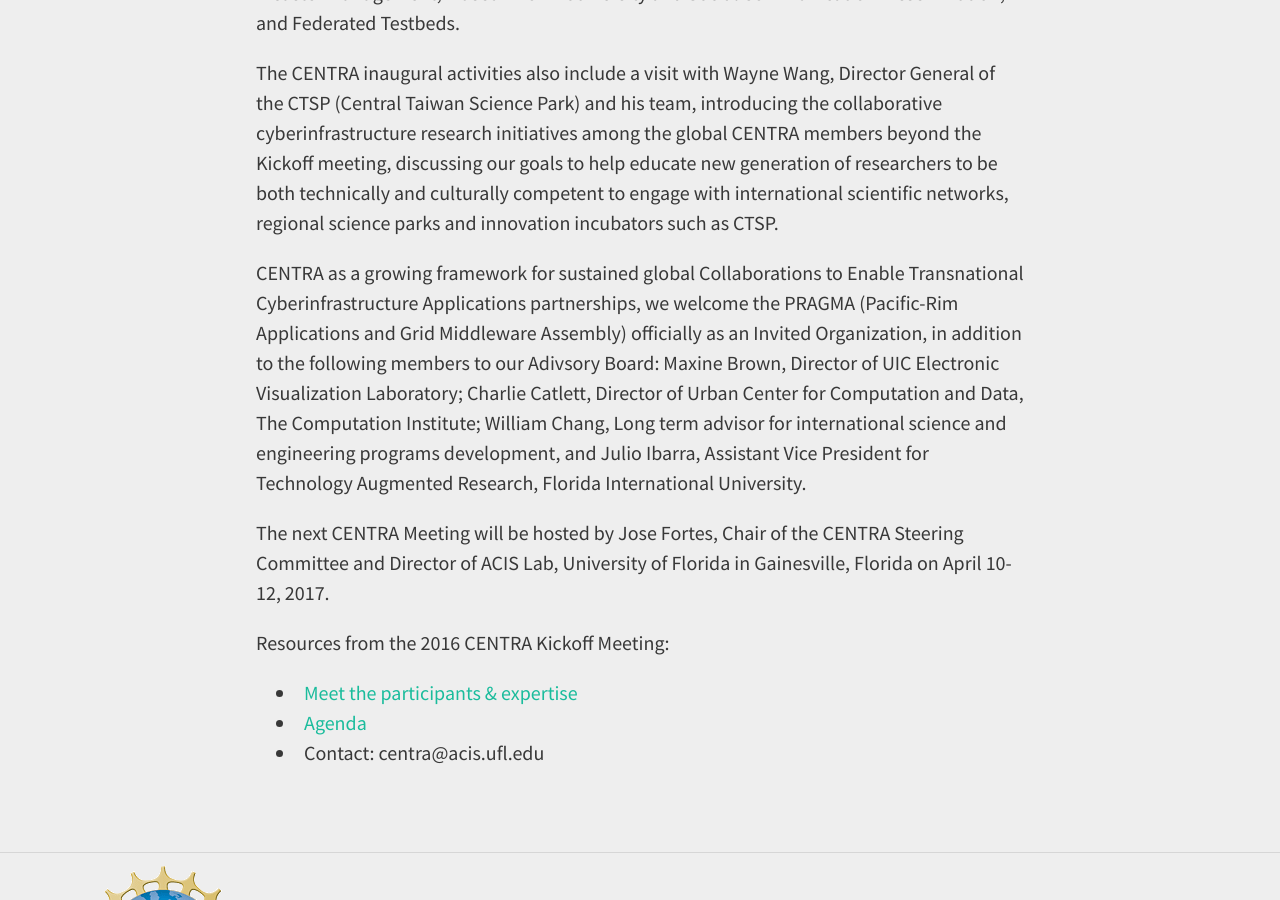
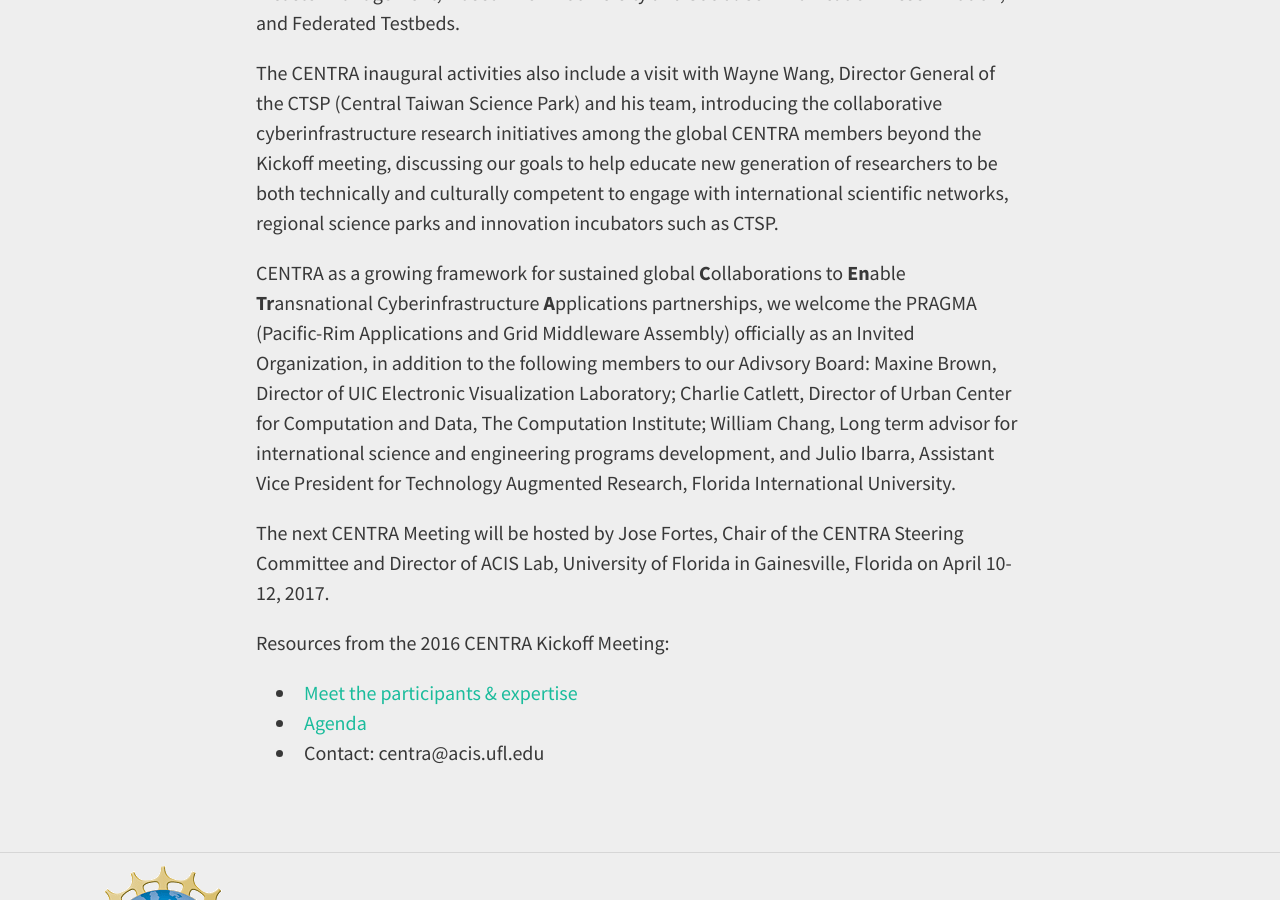
Before and after one commit to hmchou56/centra8, a Jekyll site: the page built from _news/2016-06-08-centrakickoff.md, in a window 1280 px wide and 900 px high, scrolled down 833 px. Built offline with Jekyll 4.4.1, drawn with Linux system fonts in a browser that asks for light colours; nearby versions of some CDN libraries.

Commit message:
Update 2016-06-08-centrakickoff.md
emphais for CENTRA definition

```diff
--- a/_news/2016-06-08-centrakickoff.md
+++ b/_news/2016-06-08-centrakickoff.md
@@ -11,7 +11,7 @@
 
 The CENTRA inaugural activities also include a visit with Wayne Wang, Director General of the CTSP (Central Taiwan Science Park) and his team, introducing the collaborative cyberinfrastructure research initiatives among the global CENTRA members beyond the Kickoff meeting, discussing our goals to help educate new generation of researchers to be both technically and culturally competent to engage with international scientific networks, regional science parks and innovation incubators such as CTSP.
 
-CENTRA as a growing framework for sustained global Collaborations to Enable Transnational Cyberinfrastructure Applications partnerships, we welcome the PRAGMA (Pacific-Rim Applications and Grid Middleware Assembly) officially as an Invited Organization, in addition to the following members to our Adivsory Board: Maxine Brown, Director of UIC Electronic Visualization Laboratory; Charlie Catlett, Director of Urban Center for Computation and Data, The Computation Institute; William Chang, Long term advisor for international science and engineering programs development, and Julio Ibarra, Assistant Vice President for Technology Augmented Research, Florida International University.
+CENTRA as a growing framework for sustained global **C**ollaborations to **En**able **Tr**ansnational Cyberinfrastructure **A**pplications partnerships, we welcome the PRAGMA (Pacific-Rim Applications and Grid Middleware Assembly) officially as an Invited Organization, in addition to the following members to our Adivsory Board: Maxine Brown, Director of UIC Electronic Visualization Laboratory; Charlie Catlett, Director of Urban Center for Computation and Data, The Computation Institute; William Chang, Long term advisor for international science and engineering programs development, and Julio Ibarra, Assistant Vice President for Technology Augmented Research, Florida International University.
 
 The next CENTRA Meeting will be hosted by Jose Fortes, Chair of the CENTRA Steering Committee and Director of ACIS Lab, University of Florida in Gainesville, Florida on April 10-12, 2017.
 
```
